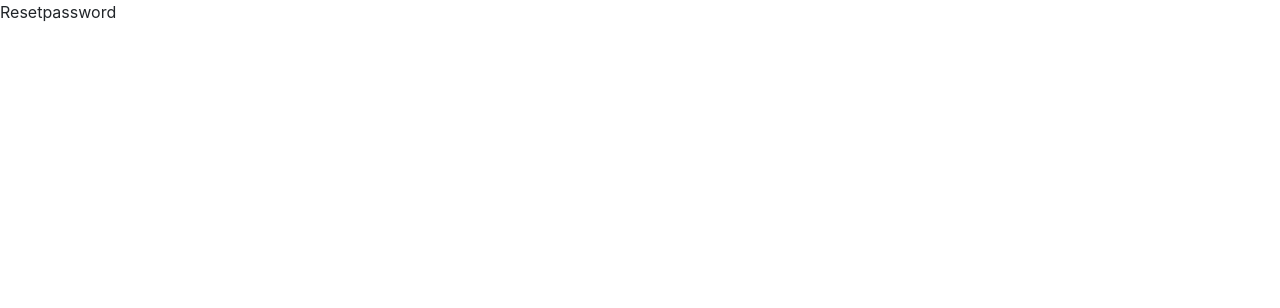
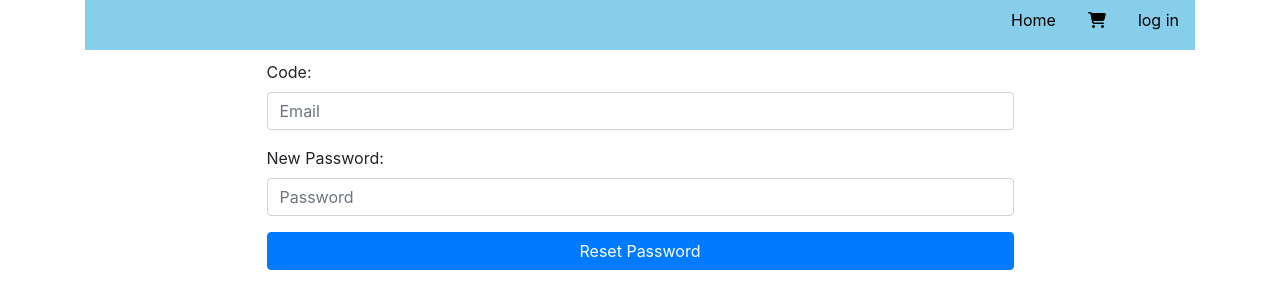
Before and after one commit to sudhan-1999/E-commerce-frontend, a React (Vite) app: page /resetpassword in a window 1280 px wide. Shown: the top 308 px of the page. Built offline with nearby package versions, Linux system fonts and the light colour scheme.

Commit message:
forgotpassword and password reset is completed

```diff
--- a/src/Forgotpassword.jsx
+++ b/src/Forgotpassword.jsx
@@ -1,9 +1,80 @@
 import React from 'react'
+import {useState} from 'react'
+import { useNavigate } from "react-router-dom";
+import axios from 'axios'
 
 function Forgotpassword() {
+  const navigate=useNavigate();
+
+  const [email,setEmail]=useState("");
+
+
+  const handleclick = () => navigate("/");
+  const handlelogintclick = () => navigate("/login");
+  const handlecartclick = () => navigate("/cart");
+
+  const handlesubmit= async (e)=>{
+    e.preventDefault();
+
+    if(!email.trim){
+      console.error("Error: All fields are required.");
+      alert("Please fill out all the fields."); // Show an alert to the user
+      return;
+    }
+
+    const emailRegex=/^[^\s@]+@[^\s@]+\.[^\s@]+$/;
+    if(!emailRegex.test(email)){
+      console.error("Error: Invalid email format.");
+      alert("Please enter a valid email address.");
+      return;
+    }
+
+    try{
+      const response= await axios.post("http://localhost:8000/forgotpassword",{Email:email});
+      console.log(response);
+       if(response){
+        localStorage.setItem("Email",{email})
+        setEmail("");
+        navigate("/resetpassword");
+       }
+    }catch(err){
+      console.error("Error during registration:", err);
+    }
+  }
+
   return (
-    <div>Forgotpassword</div>
-  )
+<div className="container" id='forgorpass'>
+      <div className="register" id="register">
+        <ul className="nav">
+          <li className="nav-item">
+            <button className="nav-link" onClick={handleclick}>
+              Home
+            </button>
+          </li>
+          <li className="nav-item">
+            <button className="nav-link" onClick={handlecartclick}>
+              <i className="fa-solid fa-cart-shopping" />
+            </button>
+          </li>
+          <li className="nav-item">
+            <button className="nav-link" onClick={handlelogintclick}>
+             log in
+            </button>
+          </li>
+        </ul>
+      </div>
+    <div className="forform" id="forform">
+    <form className="row g-3 needs-validation" >
+  <div className="col-lg-12">
+    <label for="validationCustom02" className="form-label">Email:</label>
+    <input type="Email" className="form-control" id="Email" placeholder="Email" value={email} onChange={(e)=>{setEmail(e.target.value)}} required/>
+  </div>
+  <div className="col-12" id="butnsubmit">
+    <button className="btn btn-primary" type="submit" style={{width:"100%"}} onClick={handlesubmit}>Click Here!</button>
+  </div>
+</form>
+    </div>
+    </div>  )
 }
 
 export default Forgotpassword
--- a/src/Login.jsx
+++ b/src/Login.jsx
@@ -10,6 +10,7 @@ function Login() {
   const handleclick = () => navigate("/");
   const handlelregisterclick = () => navigate("/register");
   const handlecartclick = () => navigate("/cart");
+  const handlelforgotpassword=()=>navigate("/forgotpassword")
 
   const handlesubmit = async (e) => {
     e.preventDefault(); // Prevent the default form submission
@@ -74,20 +75,21 @@ function Login() {
       </div>
     <div className="forform" id="forform">
     <form className="row g-3 needs-validation" >
-  <div className="col-md-4">
+  <div className="col-md-12">
     <label for="validationCustom02" className="form-label">Email:</label>
     <input type="Email" className="form-control" id="Email" placeholder="Email" value={email} onChange={(e)=>{setEmail(e.target.value)}} required/>
   </div>
-  <div className="col-md-4">
+  <div className="col-md-12">
     <label for="validationCustomUsername" className="form-label">Password:</label>
     <div className="input-group has-validation">
       <input type="Password" className="form-control" id="validationCustomUsername" placeholder="Password" aria-describedby="inputGroupPrepend"  value={password} onChange={(e)=>{setPassword(e.target.value)}}required/>
     </div>
   </div>
   <div className="col-12" id="butnsubmit">
-    <button className="btn btn-primary" type="submit" onClick={handlesubmit}>Log in</button>
+    <button className="btn btn-primary" type="submit" style={{width:"100%"}} onClick={handlesubmit}>Log in</button>
   </div>
   <p>Don't have an account? <strong onClick={handlelregisterclick}>Register Here!</strong></p>
+  <p>Forgot password?:<strong onClick={handlelforgotpassword} style={{color:"red"}}>Click here</strong></p>
 </form>
     </div>
     </div>
--- a/src/Register.jsx
+++ b/src/Register.jsx
@@ -32,7 +32,7 @@ function Register() {
     }
 
     try {
-      const response = await axios.post("http://localhost:8000/clothes/register", {
+      const response = await axios.post("http://localhost:8000/register", {
         Name: firstname,
         Email: email,
         Password: password,
@@ -76,22 +76,25 @@ function Register() {
       </div>
     <div className="forform" id="forform">
     <form className="row g-3 needs-validation" novalidate>
-  <div className="col-md-4">
+  <div className="col-lg-12">
     <label for="validationCustom01" className="form-label">Name:</label>
     <input type="text" className="form-control" id="Name" placeholder="Name" value={firstname} onChange={(e)=>{setFirstname(e.target.value)}} required/>
   </div>
-  <div className="col-md-4">
+  <div className="col-lg-12">
     <label for="validationCustom02" className="form-label">Email:</label>
     <input type="Email" className="form-control" id="Email" placeholder="Email" value={email} onChange={(e)=>{setEmail(e.target.value)}} required/>
   </div>
-  <div className="col-md-4">
+  <div className="col-lg-12">
     <label for="validationCustomUsername" className="form-label">Password:</label>
     <div className="input-group has-validation">
       <input type="Password" className="form-control" id="validationCustomUsername" placeholder="Password" aria-describedby="inputGroupPrepend"  value={password} onChange={(e)=>{setPassword(e.target.value)}}required/>
     </div>
   </div>
   <div className="col-12" id="butnsubmit">
-    <button className="btn btn-primary" type="submit" onClick={handlesubmit}>Sign up</button>
+    <button className="btn btn-primary" type="submit"  style={{width:"100%"}} onClick={handlesubmit}>Sign up</button>
+  </div>
+  <div className="col-12">
+  <button className="btn btn-primary" type="submit" style={{width:"100%"}} onClick={handlelogoutclick}>Log in</button>
   </div>
 </form>
     </div>
--- a/src/Resetpassword.jsx
+++ b/src/Resetpassword.jsx
@@ -1,9 +1,69 @@
 import React from 'react'
+import {useState} from 'react'
+import { useNavigate } from "react-router-dom";
+import axios from 'axios'
 
 function Resetpassword() {
+  const navigate=useNavigate();
+
+  const [newpass,setNewpass]=useState("");
+  const [code,setCode]=useState("");
+
+
+  const handleclick = () => navigate("/");
+  const handlelogintclick = () => navigate("/login");
+  const handlecartclick = () => navigate("/cart");
+  const handlesubmit=(e)=>{
+    e.preventDefault();
+    const Email=localStorage.getItem("Email");
+    const response=axios.post("http://localhost:8000/resetpassword",{
+      Email:Email,
+      code:code,
+      password:newpass
+    })
+    if(response){
+      setCode("");
+      setNewpass("");
+      navigate("/login");
+    }
+  }
   return (
-    <div>Resetpassword</div>
-  )
+<div className="container" id='forgorpass'>
+      <div className="register" id="register">
+        <ul className="nav">
+          <li className="nav-item">
+            <button className="nav-link" onClick={handleclick}>
+              Home
+            </button>
+          </li>
+          <li className="nav-item">
+            <button className="nav-link" onClick={handlecartclick}>
+              <i className="fa-solid fa-cart-shopping" />
+            </button>
+          </li>
+          <li className="nav-item">
+            <button className="nav-link" onClick={handlelogintclick}>
+             log in
+            </button>
+          </li>
+        </ul>
+      </div>
+    <div className="forform" id="forform">
+    <form className="row g-3 needs-validation" >
+  <div className="col-lg-12">
+    <label for="validationCustom02" className="form-label">Code:</label>
+    <input type="Email" className="form-control" id="Email" placeholder="Email" value={code} onChange={(e)=>{setCode(e.target.value)}} required/>
+  </div>
+  <div className="col-lg-12">
+    <label for="validationCustom02" className="form-label">New Password:</label>
+    <input type="password" className="form-control" id="Email" placeholder="Password" value={newpass} onChange={(e)=>{setNewpass(e.target.value)}} required/>
+  </div>
+  <div className="col-12" id="butnsubmit">
+    <button className="btn btn-primary" type="submit" style={{width:"100%"}} onClick={handlesubmit}>Reset Password</button>
+  </div>
+</form>
+    </div>
+    </div>  )
 }
 
 export default Resetpassword
--- a/src/index.css
+++ b/src/index.css
@@ -38,7 +38,7 @@ img{
   align-items: center;
 }
 form{
-  max-width: 80%;
+  max-width: 70%;
 
 }
 #butnsubmit{
```
